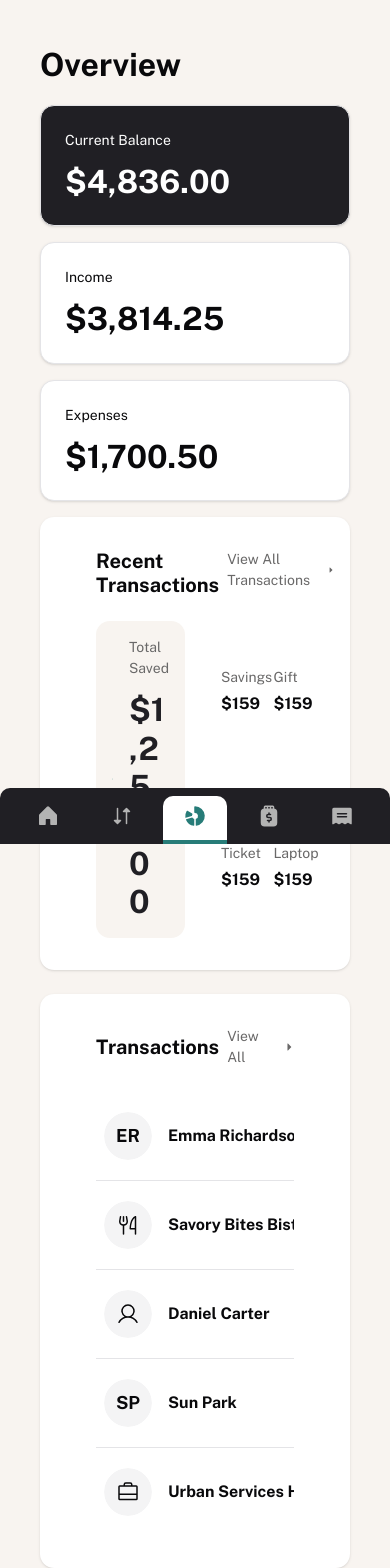
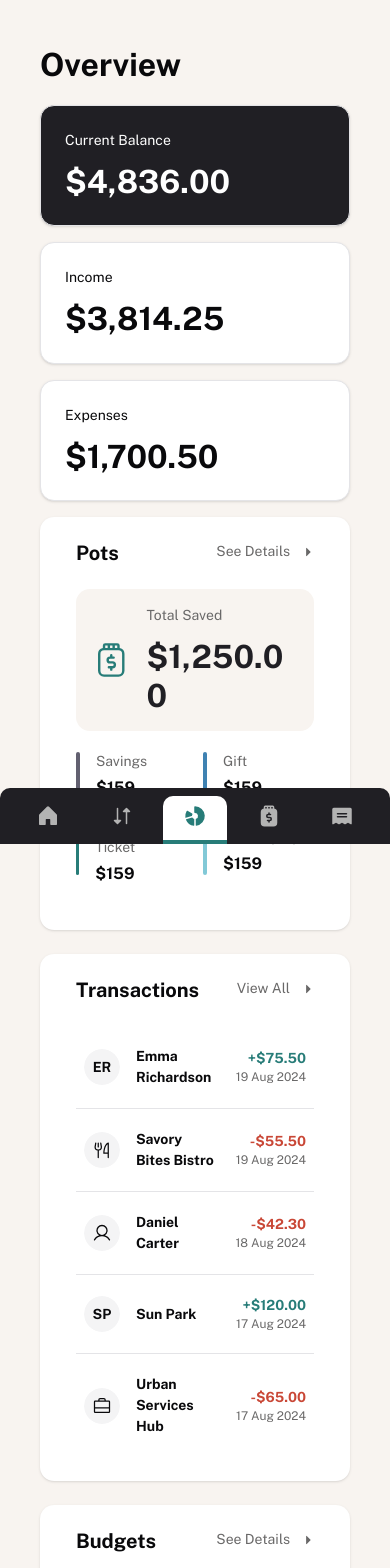
Before and after one commit to Aldi-H/personal-finance, a Next.js app: page /overview in a window 390 px wide. Shown: the top 1568 px of the page. Built offline with nearby package versions, Linux system fonts and the light colour scheme.

Commit message:
feat: enhance layout and responsiveness for Overview and Budget components, update PieChart radius handling

```diff
--- a/src/app/(dashboard)/overview/page.tsx
+++ b/src/app/(dashboard)/overview/page.tsx
@@ -78,7 +78,7 @@ const PageOverview = () => {
               />
             </div>
             <div>
-              <div className="5xl:grid-cols-[3fr_2fr] grid min-h-[calc(100vh-200px)] gap-6">
+              <div className="grid min-h-[calc(100vh-200px)] gap-6 2xl:grid-cols-[3fr_2fr]">
                 <div className="flex flex-col gap-6">
                   <PfPotsCard />
                   <div className="flex-1">
--- a/src/components/pf-components/pf-cards/pf-budgets-card/pf-budgets-card.tsx
+++ b/src/components/pf-components/pf-cards/pf-budgets-card/pf-budgets-card.tsx
@@ -15,7 +15,7 @@ const PfBudgetsCard = () => {
         <PfCardAction pfActionText="See Details" icon={CaretRightIcon} />
       }
     >
-      <div className="flex flex-col items-center gap-x-4 md:grid md:grid-cols-3">
+      <div className="grid items-center md:grid md:grid-cols-3 md:gap-x-4">
         <div className="md:col-span-2">
           <PfBudgetsChartPie
             total={budgets().total}
@@ -24,7 +24,7 @@ const PfBudgetsCard = () => {
             chartConfig={budgets().chartConfig}
           />
         </div>
-        <div className="mt-8 grid auto-rows-min grid-cols-2 gap-4 md:mt-0 md:grid-cols-1 md:gap-y-6">
+        <div className="mt-8 grid grid-cols-2 gap-4 md:mt-0 md:grid-cols-1 md:gap-y-6">
           {budgets().processedData.map((item) => (
             <div
               key={item.id}
--- a/src/components/pf-components/pf-cards/pf-card.tsx
+++ b/src/components/pf-components/pf-cards/pf-card.tsx
@@ -1,5 +1,3 @@
-"use client";
-
 import { cn } from "@/lib/utils";
 import React from "react";
 
@@ -14,7 +12,11 @@ interface PfCardProps {
 const PfCard = ({ pfCardTitle, pfCardAction, children }: PfCardProps) => {
   return (
     <div className="h-full">
-      <Card className={cn("@container/card rounded-xl border-none p-8")}>
+      <Card
+        className={cn(
+          "@container/card rounded-xl border-none px-3 py-6 lg:p-8",
+        )}
+      >
         <CardHeader className="flex items-center justify-between align-middle">
           <CardTitle className="text-preset-2">{pfCardTitle}</CardTitle>
           {pfCardAction}
--- a/src/components/pf-components/pf-cards/pf-pots-card/pf-pots-card.tsx
+++ b/src/components/pf-components/pf-cards/pf-pots-card/pf-pots-card.tsx
@@ -9,15 +9,12 @@ import PfPotsItem from "./pf-pots-item";
 const PfPotsCard = () => {
   return (
     <PfCard
-      pfCardTitle="Recent Transactions"
+      pfCardTitle="Pots"
       pfCardAction={
-        <PfCardAction
-          pfActionText="View All Transactions"
-          icon={CaretRightIcon}
-        />
+        <PfCardAction pfActionText="See Details" icon={CaretRightIcon} />
       }
     >
-      <div className="grid grid-cols-2 gap-x-5">
+      <div className="grid gap-x-5 lg:grid-cols-2">
         <div className="flex items-center gap-x-4 rounded-xl bg-parchment p-4">
           <TipJarIcon className="h-10 w-10 text-pine-blue" />
           <div className="flex flex-col gap-y-3">
@@ -27,7 +24,7 @@ const PfPotsCard = () => {
             </div>
           </div>
         </div>
-        <div className="grid grid-cols-2 gap-4">
+        <div className="my-5 grid grid-cols-2 gap-4 lg:my-0">
           <PfPotsItem
             color="oklch(0.4966 0.0253 291.18)"
             itemTitle="Savings"
--- a/src/components/pf-components/pf-cards/pf-pots-card/pf-pots-item.tsx
+++ b/src/components/pf-components/pf-cards/pf-pots-card/pf-pots-item.tsx
@@ -19,7 +19,9 @@ const PfPotsItem = ({ color, itemTitle, itemAmount }: PfPotsItemProps) => {
       />
       <div className="flex flex-col gap-y-1">
         <div className="text-preset-4 text-dim-grey">{itemTitle}</div>
-        <div className="text-preset-3">{itemAmount}</div>
+        <div className="text-preset-3 text-wrap wrap-anywhere">
+          {itemAmount}
+        </div>
       </div>
     </div>
   );
--- a/src/components/pf-components/pf-cards/pf-transactions-card/pf-transactions-columns.tsx
+++ b/src/components/pf-components/pf-cards/pf-transactions-card/pf-transactions-columns.tsx
@@ -11,7 +11,7 @@ import {
 } from "./transactions-interface";
 
 const getIconComponent = (iconName?: string, initials?: string) => {
-  const iconClass = "h-6 w-6";
+  const iconClass = "h-5 w-5 md:h-6 md:w-6";
 
   if (iconName && iconMap[iconName]) {
     const IconComponent = iconMap[iconName];
@@ -19,7 +19,9 @@ const getIconComponent = (iconName?: string, initials?: string) => {
     return <IconComponent className={iconClass} />;
   }
 
-  return <span className="text-lg font-bold">{initials || "?"}</span>;
+  return (
+    <span className="text-sm font-bold md:text-lg">{initials || "?"}</span>
+  );
 };
 
 export const PfTransactionsColumns: ColumnDef<PfTransactionsColumnsInterface>[] =
@@ -38,12 +40,14 @@ export const PfTransactionsColumns: ColumnDef<PfTransactionsColumnsInterface>[]
 
         return (
           <div className="flex flex-row items-center gap-4">
-            <Avatar className="size-12">
+            <Avatar className="size-9 md:size-12">
               <AvatarFallback>
                 {getIconComponent(iconName, initials)}
               </AvatarFallback>
             </Avatar>
-            <span className="text-preset-3">{name}</span>
+            <span className="text-preset-4-bold md:text-preset-3 text-wrap wrap-anywhere">
+              {name}
+            </span>
           </div>
         );
       },
@@ -59,14 +63,14 @@ export const PfTransactionsColumns: ColumnDef<PfTransactionsColumnsInterface>[]
           <div className="text-right">
             <div
               className={cn(
-                "text-base font-bold",
+                "text-preset-4-bold font-bold text-wrap wrap-anywhere md:text-base",
                 isIncome ? "text-pine-blue" : "text-rosy-copper",
               )}
             >
               {isIncome ? "+" : "-"}
               {amount}
             </div>
-            <div className="text-sm font-semibold text-dim-grey">
+            <div className="text-preset-5 font-semibold text-dim-grey md:text-sm">
               {row.original.transactionDate}
             </div>
           </div>
--- a/src/components/pf-components/pf-charts/pf-budgets-chart.ts/pf-budgets-chart-pie.tsx
+++ b/src/components/pf-components/pf-charts/pf-budgets-chart.ts/pf-budgets-chart-pie.tsx
@@ -1,3 +1,6 @@
+"use client";
+
+import { useEffect, useState } from "react";
 import { Label, Pie, PieChart } from "recharts";
 
 import {
@@ -57,9 +60,50 @@ const PfBudgetsChartPie = ({
   const labelFormatter = centerLabelFormatter || defaultFormatter;
   const label = labelFormatter(total, limit);
 
+  const [radiusValues, setRadiusValues] = useState({
+    inner: innerRadius,
+    outer: outerRadius,
+    secondaryInner: secondaryInnerRadius,
+    secondaryOuter: secondaryOuterRadius,
+  });
+
+  useEffect(() => {
+    const updateRadiusValues = () => {
+      if (globalThis.matchMedia("(max-width: 760px)").matches) {
+        setRadiusValues({
+          inner: innerRadius * 0.6,
+          outer: outerRadius * 0.6,
+          secondaryInner: secondaryInnerRadius * 0.6,
+          secondaryOuter: secondaryOuterRadius * 0.6,
+        });
+      } else if (globalThis.matchMedia("(max-width: 1024px)").matches) {
+        setRadiusValues({
+          inner: innerRadius * 0.9,
+          outer: outerRadius * 0.9,
+          secondaryInner: secondaryInnerRadius * 0.9,
+          secondaryOuter: secondaryOuterRadius * 0.9,
+        });
+      } else {
+        setRadiusValues({
+          inner: innerRadius,
+          outer: outerRadius,
+          secondaryInner: secondaryInnerRadius,
+          secondaryOuter: secondaryOuterRadius,
+        });
+      }
+    };
+
+    updateRadiusValues();
+    globalThis.addEventListener("resize", updateRadiusValues);
+
+    return () => {
+      globalThis.removeEventListener("resize", updateRadiusValues);
+    };
+  }, [innerRadius, outerRadius, secondaryInnerRadius, secondaryOuterRadius]);
+
   return (
     <ChartContainer
-      className={`max-h-[${maxHeight}] lg:aspect-3/2.5 md:aspect-square xl:aspect-square`}
+      className={`max-h-[${maxHeight}] aspect-square md:aspect-square lg:aspect-[3/2.5] xl:aspect-square`}
       config={chartConfig}
     >
       <PieChart>
@@ -73,8 +117,8 @@ const PfBudgetsChartPie = ({
           data={chartData}
           dataKey="amount"
           nameKey="category"
-          innerRadius={innerRadius}
-          outerRadius={outerRadius}
+          innerRadius={radiusValues.inner}
+          outerRadius={radiusValues.outer}
           startAngle={90}
           endAngle={450}
           stroke="none"
@@ -86,8 +130,8 @@ const PfBudgetsChartPie = ({
           data={chartData}
           dataKey="amount"
           nameKey="category"
-          innerRadius={secondaryInnerRadius}
-          outerRadius={secondaryOuterRadius}
+          innerRadius={radiusValues.secondaryInner}
+          outerRadius={radiusValues.secondaryOuter}
           startAngle={90}
           endAngle={450}
           stroke="none"
@@ -108,15 +152,14 @@ const PfBudgetsChartPie = ({
                       className=""
                     >
                       <tspan
-                        className="text-preset-1"
+                        className="text-preset-2 md:text-4xl! md:font-bold"
                         x={viewBox.cx}
                         y={viewBox.cy}
                       >
-                        {/* ${budgets().total} */}
                         {label.main}
                       </tspan>
                       <tspan
-                        className="text-preset-5 fill-dim-grey"
+                        className="fill-dim-grey text-[9px] md:text-xs"
                         x={viewBox.cx}
                         y={(viewBox.cy || 0) + 24}
                       >
```
